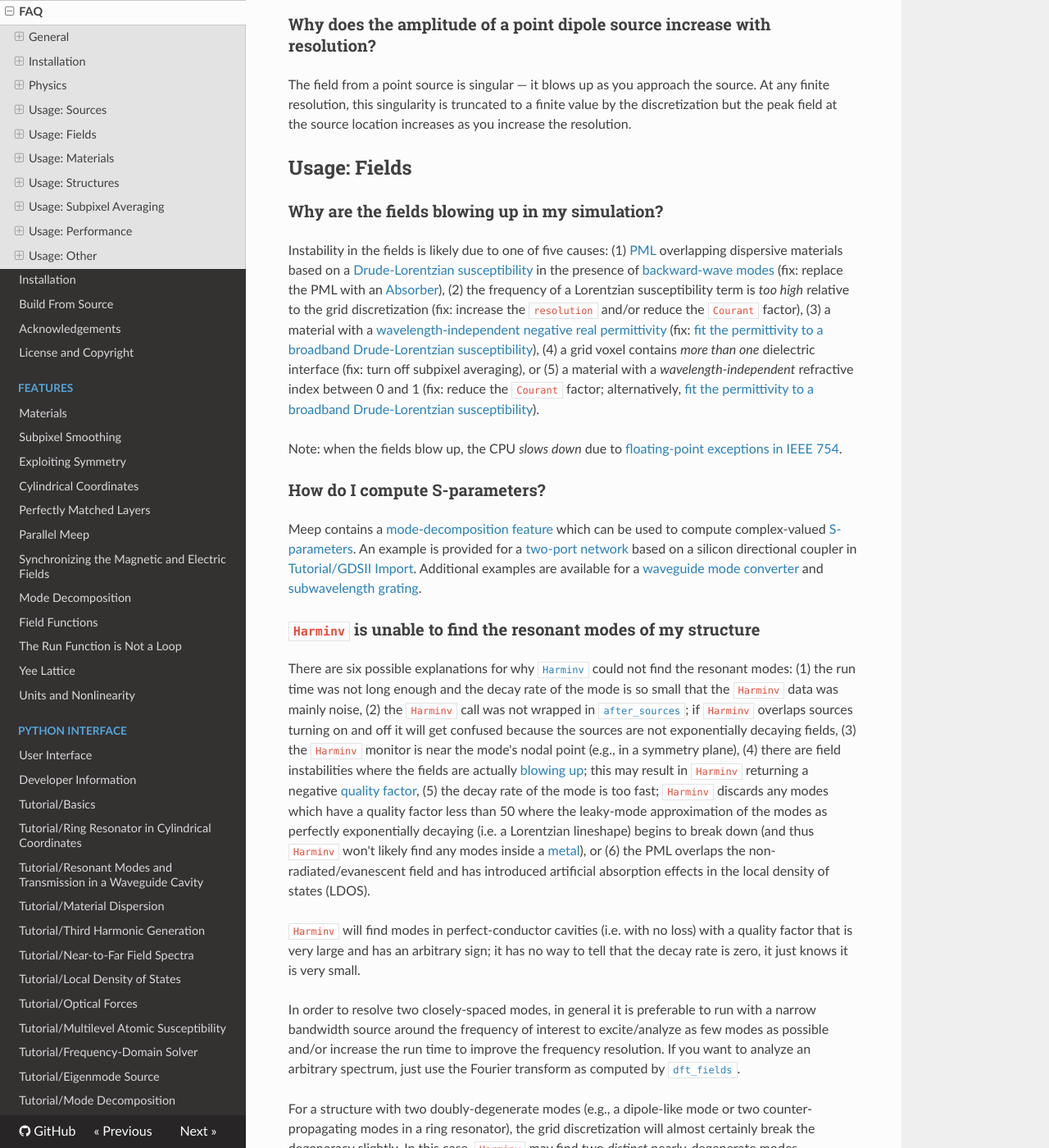
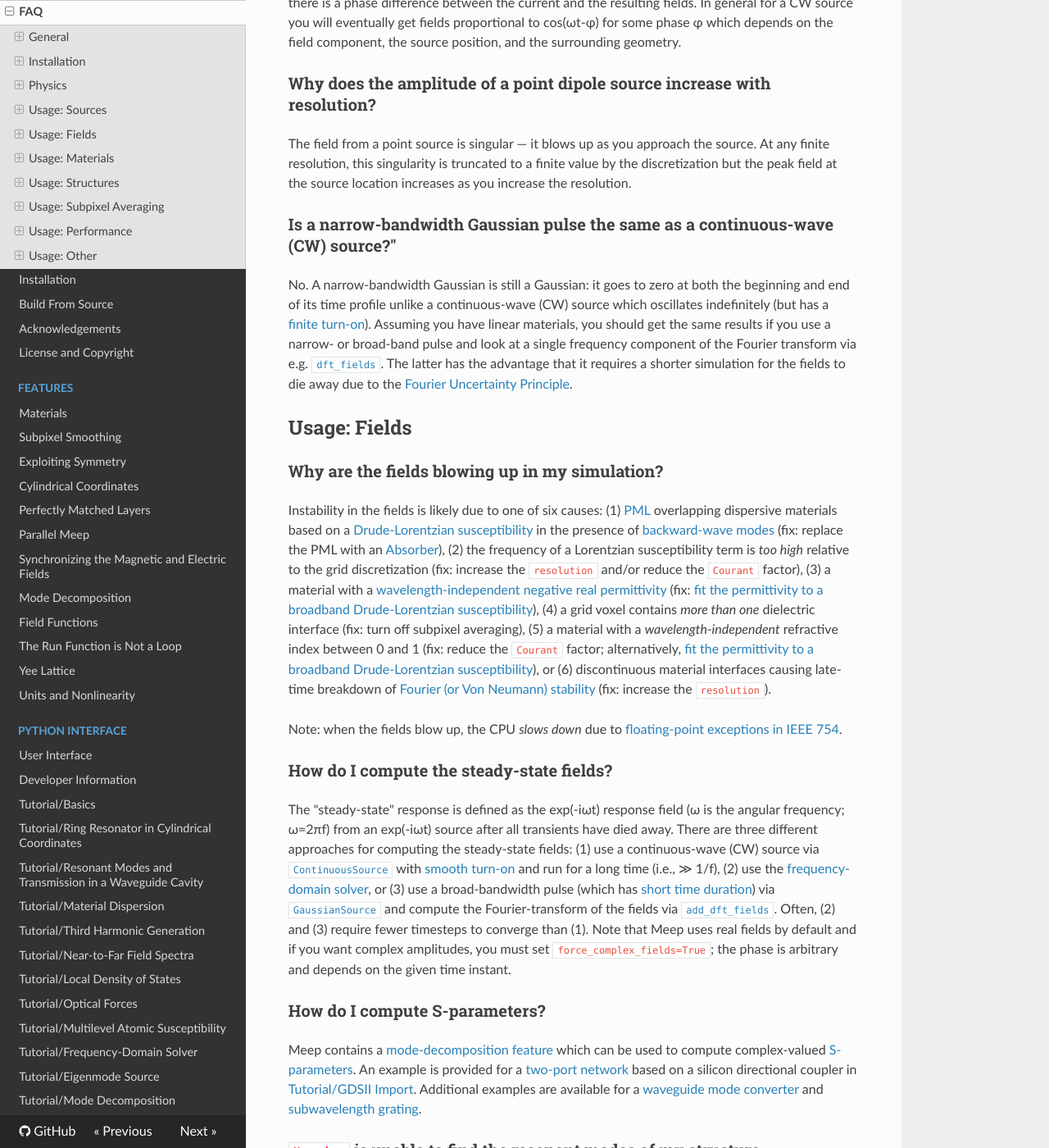
Before and after one commit to NanoComp/meep, an MkDocs documentation site: the page built from doc/docs/FAQ.md, in a window 1280 px wide and 1400 px high, scrolled down 10272 px. Shown: the whole window at 82% size. Built offline with MkDocs 1.6.1, drawn with Linux system fonts in a browser that asks for light colours; nearby versions of some CDN libraries; formulas are drawn with MathJax 3; old or Windows-style settings are respelled for this version of MkDocs; some of the changed text lies outside the part shown.

Commit message:
add 3 FAQS

```diff
--- a/doc/docs/FAQ.md
+++ b/doc/docs/FAQ.md
@@ -176,14 +176,22 @@
 
 The field from a point source is singular &mdash; it blows up as you approach the source. At any finite resolution, this singularity is truncated to a finite value by the discretization but the peak field at the source location increases as you increase the resolution.
 
+### Is a narrow-bandwidth Gaussian pulse the same as a continuous-wave (CW) source?"
+
+No. A narrow-bandwidth Gaussian is still a Gaussian: it goes to zero at both the beginning and end of its time profile unlike a continuous-wave (CW) source which oscillates indefinitely (but has a [finite turn-on](#why-doesnt-the-continuous-wave-cw-source-produce-an-exact-single-frequency-response)). Assuming you have linear materials, you should get the same results if you use a narrow- or broad-band pulse and look at a single frequency component of the Fourier transform via e.g. [`dft_fields`](Python_User_Interface.md#field-computations). The latter has the advantage that it requires a shorter simulation for the fields to die away due to the [Fourier Uncertainty Principle](https://en.wikipedia.org/wiki/Fourier_transform#Uncertainty_principle).
+
 Usage: Fields
 -------------
 
 ### Why are the fields blowing up in my simulation?
 
-Instability in the fields is likely due to one of five causes: (1) [PML](Python_User_Interface.md#pml) overlapping dispersive materials based on a [Drude-Lorentzian susceptibility](Python_User_Interface.md#lorentziansusceptibility) in the presence of [backward-wave modes](https://journals.aps.org/pre/abstract/10.1103/PhysRevE.79.065601) (fix: replace the PML with an [Absorber](Python_User_Interface.md#absorber)), (2) the frequency of a Lorentzian susceptibility term is *too high* relative to the grid discretization (fix: increase the `resolution` and/or reduce the `Courant` factor), (3) a material with a [wavelength-independent negative real permittivity](#why-does-my-simulation-diverge-if-0) (fix: [fit the permittivity to a broadband Drude-Lorentzian susceptibility](#how-do-i-import-n-and-k-values-into-meep)), (4) a grid voxel contains *more than one* dielectric interface (fix: turn off subpixel averaging), or (5) a material with a *wavelength-independent* refractive index between 0 and 1 (fix: reduce the `Courant` factor; alternatively, [fit the permittivity to a broadband Drude-Lorentzian susceptibility](#how-do-i-import-n-and-k-values-into-meep)).
+Instability in the fields is likely due to one of six causes: (1) [PML](Python_User_Interface.md#pml) overlapping dispersive materials based on a [Drude-Lorentzian susceptibility](Python_User_Interface.md#lorentziansusceptibility) in the presence of [backward-wave modes](https://journals.aps.org/pre/abstract/10.1103/PhysRevE.79.065601) (fix: replace the PML with an [Absorber](Python_User_Interface.md#absorber)), (2) the frequency of a Lorentzian susceptibility term is *too high* relative to the grid discretization (fix: increase the `resolution` and/or reduce the `Courant` factor), (3) a material with a [wavelength-independent negative real permittivity](#why-does-my-simulation-diverge-if-0) (fix: [fit the permittivity to a broadband Drude-Lorentzian susceptibility](#how-do-i-import-n-and-k-values-into-meep)), (4) a grid voxel contains *more than one* dielectric interface (fix: turn off subpixel averaging), (5) a material with a *wavelength-independent* refractive index between 0 and 1 (fix: reduce the `Courant` factor; alternatively, [fit the permittivity to a broadband Drude-Lorentzian susceptibility](#how-do-i-import-n-and-k-values-into-meep)), or (6) discontinuous material interfaces causing late-time breakdown of [Fourier (or Von Neumann) stability](https://en.wikipedia.org/wiki/Von_Neumann_stability_analysis) (fix: increase the `resolution`).
 
 Note: when the fields blow up, the CPU *slows down* due to [floating-point exceptions in IEEE 754](https://en.wikipedia.org/wiki/IEEE_754#Exception_handling).
+
+### How do I compute the steady-state fields?
+
+The "steady-state" response is defined as the exp(-iωt) response field (ω is the angular frequency; ω=2πf) from an exp(-iωt) source after all transients have died away. There are three different approaches for computing the steady-state fields: (1) use a continuous-wave (CW) source via [`ContinuousSource`](Python_User_Interface.md#continuoussource) with [smooth turn-on](#why-doesnt-the-continuous-wave-cw-source-produce-an-exact-single-frequency-response) and run for a long time (i.e., &#8811; 1/f), (2) use the [frequency-domain solver](#what-is-meeps-frequency-domain-solver-and-how-does-it-work), or (3) use a broad-bandwidth pulse (which has [short time duration](#is-a-narrow-bandwidth-gaussian-pulse-the-same-as-a-continuous-wave-cw-source)) via [`GaussianSource`](Python_User_Interface.md#gaussiansource) and compute the Fourier-transform of the fields via [`add_dft_fields`](Python_User_Interface.md#field-computations). Often, (2) and (3) require fewer timesteps to converge than (1). Note that Meep uses real fields by default and if you want complex amplitudes, you must set `force_complex_fields=True`; the phase is arbitrary and depends on the given time instant.
 
 ### How do I compute S-parameters?
 
@@ -220,6 +228,10 @@
 ### How do I compute the time average of the harmonic fields?
 
 For a linear system, you can use a [ContinuousSource](Python_User_Interface.md#continuoussource) with `force_complex_fields=True` and time-step the fields until all transients have disappeared. Once the fields have reached steady state, the instantaneous intensity |E|<sup>2</sup>/2 or [Poynting flux](https://en.wikipedia.org/wiki/Poynting_vector#Time-averaged_Poynting_vector) Re[E*xH]/2 is equivalent to the time average. If you don't use complex fields, then these are just the instantaneous values at a given time, and will oscillate. An alternative to time-stepping is the [frequency-domain solver](Python_User_Interface.md#frequency-domain-solver).
+
+### Why are the fields not being absorbed by the PML?
+
+The decay coefficient of the fields within any PML contains a cos(θ) factor where θ is the incidence angle (θ=0° is normal incidence). The decay therefore becomes *slower* as glancing incidence (θ=90°) is approached. (Glancing-angle waves are often produced by e.g. [diffraction gratings](Python_Tutorials/Mode_Decomposition.md#diffraction-spectrum-of-a-binary-grating).) This is true in the continuum limit and can be demonstrated by verifying that the reflections from the PML do *not* change with resolution. Otherwise, if the reflection decreases with increasing resolution then it may be due to transition reflections (i.e., the impedance mismatch at the PML interface) which can also be reduced by making the PML thicker instead of increasing the resolution. Transition reflections also increase as glancing incidence is approached, because at glancing incidence the phase-velocity mismatch between incident and reflected waves goes to zero as described in [Optics Express, Vol. 16, pp. 11376-92, 2008](http://www.opticsinfobase.org/abstract.cfm?URI=oe-16-15-11376).
 
 ### How do I compute the modes of a non-orthogonal (i.e., triangular) lattice?
 
```
Also changed, not shown: README.md (+1 -1 lines).
